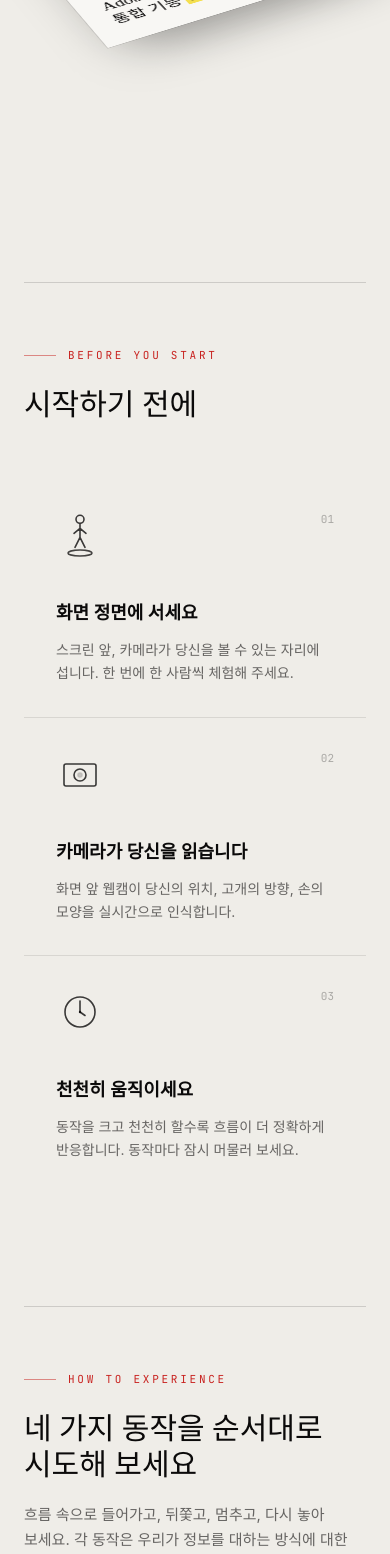
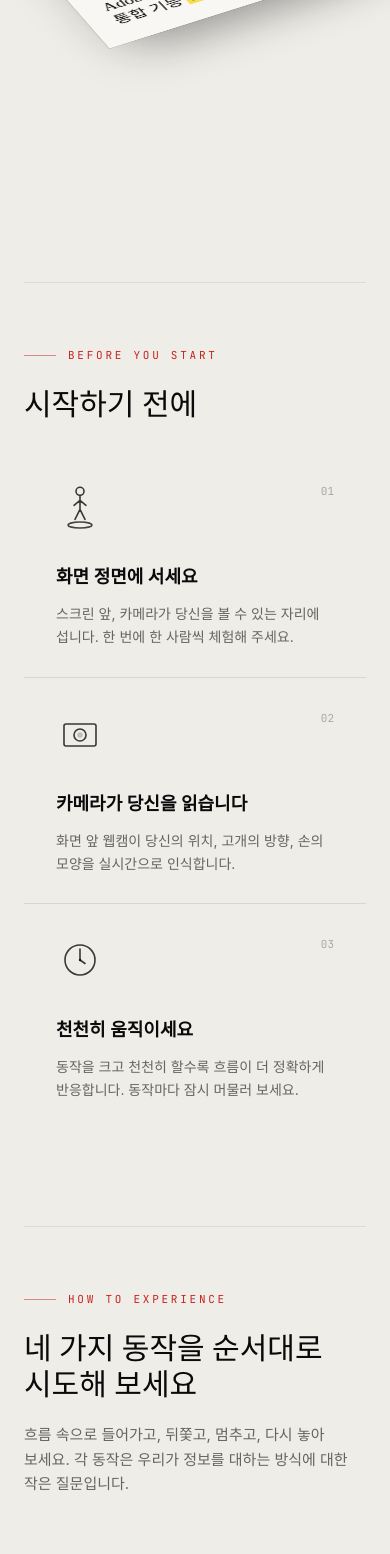
Before and after one commit to nhkim06/realtime-graphics-final, a React (Vite) app in the folder tyranny-of-flow/: page / in a window 390 px wide. Shown: the part 1924-3478 px from the top of the page. Built offline with nearby package versions, Linux system fonts and the light colour scheme; a web font is replaced by a local one.

Commit message:
모바일 ui 개선

```diff
--- a/tyranny-of-flow/src/App.jsx
+++ b/tyranny-of-flow/src/App.jsx
@@ -441,9 +441,9 @@ const TIPS = [
 
 function Before() {
   return (
-    <section id="before" className="bg-wall pb-28 text-ink md:pb-40">
+    <section id="before" className="bg-wall pb-24 text-ink md:pb-40">
       <div className="mx-auto max-w-7xl px-6 md:px-12">
-        <div className="border-t border-ink/15 pt-16">
+        <div className="border-t border-ink/[0.07] pt-16">
           <Eyebrow className="text-red">Before you start</Eyebrow>
           <Reveal
             as="h2"
@@ -453,7 +453,7 @@ function Before() {
             시작하기 전에
           </Reveal>
         </div>
-        <div className="mt-14 grid gap-px bg-ink/10 md:grid-cols-3">
+        <div className="mt-7 grid gap-px md:mt-14 bg-ink/10 md:grid-cols-3">
           {TIPS.map((t, i) => (
             <motion.div
               key={t.title}
@@ -461,7 +461,7 @@ function Before() {
               whileInView={{ opacity: 1, y: 0 }}
               viewport={{ once: true, margin: '-10%' }}
               transition={{ duration: 0.9, delay: i * 0.12, ease }}
-              className="group bg-wall p-8 transition-colors duration-500 hover:bg-paper md:p-10"
+              className="group bg-wall px-8 pb-7 pt-8 transition-colors duration-500 hover:bg-paper md:p-10"
             >
               <div className="flex items-start justify-between">
                 <GestureIcon
@@ -472,7 +472,7 @@ function Before() {
                   0{i + 1}
                 </span>
               </div>
-              <h3 className="mt-10 text-lg font-semibold">{t.title}</h3>
+              <h3 className="mt-8 text-lg font-semibold md:mt-10">{t.title}</h3>
               <p className="mt-3 text-sm leading-relaxed text-ink/60">
                 {t.body}
               </p>
@@ -839,7 +839,7 @@ function Guide() {
   return (
     <section id="guide" className="relative bg-wall text-ink">
       <div className="mx-auto max-w-7xl px-6 md:px-12">
-        <div className="border-t border-ink/15 pt-16">
+        <div className="border-t border-ink/[0.07] pt-16">
           <Eyebrow className="text-red">How to experience</Eyebrow>
           <Reveal
             as="h2"
@@ -928,7 +928,7 @@ function ReadTheScreen() {
           화면 속 요소들의 의미
         </Reveal>
 
-        <div className="mt-16 grid gap-x-6 gap-y-14 sm:grid-cols-2 lg:grid-cols-4">
+        <div className="mt-12 grid grid-cols-2 gap-x-4 gap-y-10 md:mt-16 md:gap-x-10 md:gap-y-16">
           {ELEMENTS.map((el, i) => (
             <motion.article
               key={el.name}
@@ -939,7 +939,7 @@ function ReadTheScreen() {
               style={{ transformPerspective: 1000 }}
             >
               <Tilt max={12}>
-                <div className="relative aspect-[4/5] overflow-hidden bg-ink-2 shadow-[0_40px_60px_-30px_rgba(0,0,0,0.9)] ring-1 ring-paper/10">
+                <div className="relative aspect-[4/5] md:aspect-[16/10] overflow-hidden bg-ink-2 shadow-[0_40px_60px_-30px_rgba(0,0,0,0.9)] ring-1 ring-paper/10">
                   <img
                     src={img(el.image)}
                     alt={`${el.name} — 프로토타입 화면`}
@@ -954,8 +954,8 @@ function ReadTheScreen() {
                   </span>
                 </div>
               </Tilt>
-              <h3 className="mt-6 text-lg font-semibold">{el.name}</h3>
-              <p className="mt-2 text-sm leading-relaxed text-paper/55">
+              <h3 className="mt-4 text-[15px] font-semibold md:mt-6 md:text-xl">{el.name}</h3>
+              <p className="mt-1.5 text-[13px] leading-relaxed md:mt-2 md:text-[15px] text-paper/55">
                 {el.body}
               </p>
             </motion.article>
```
